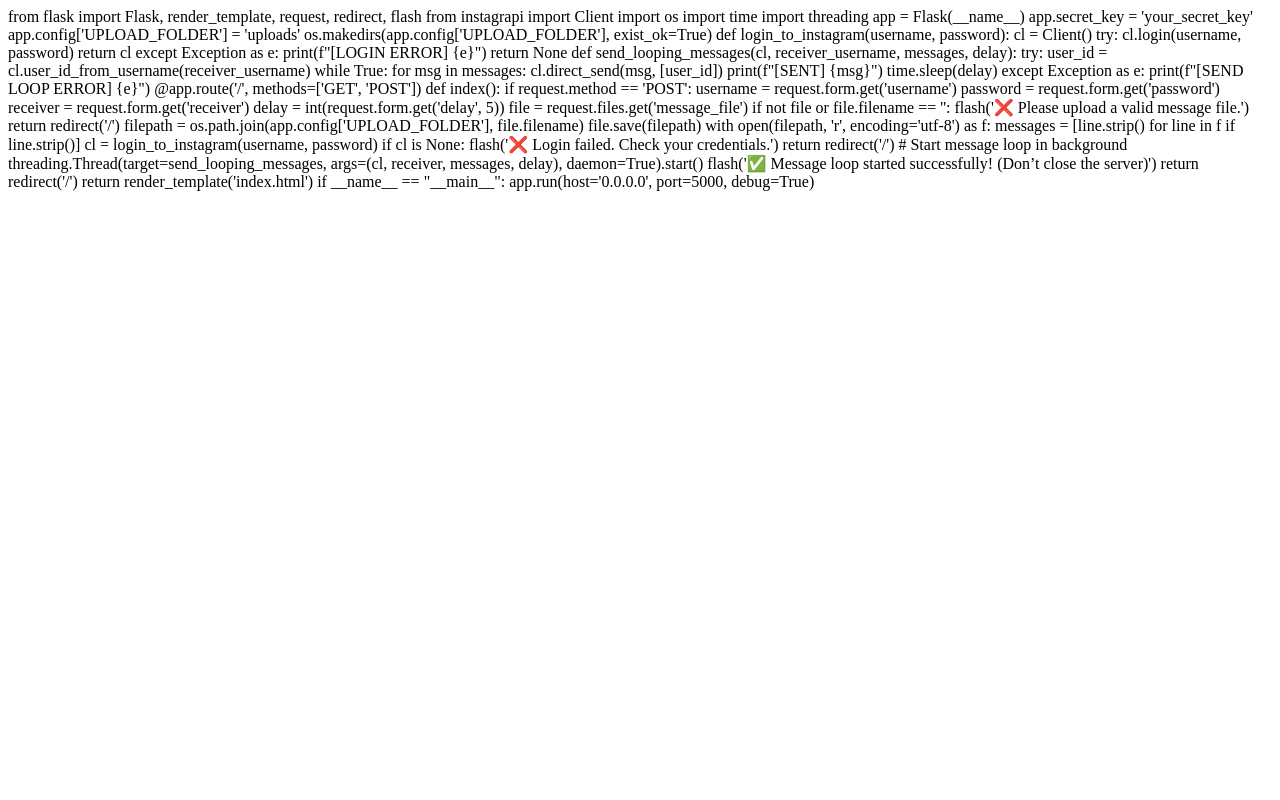
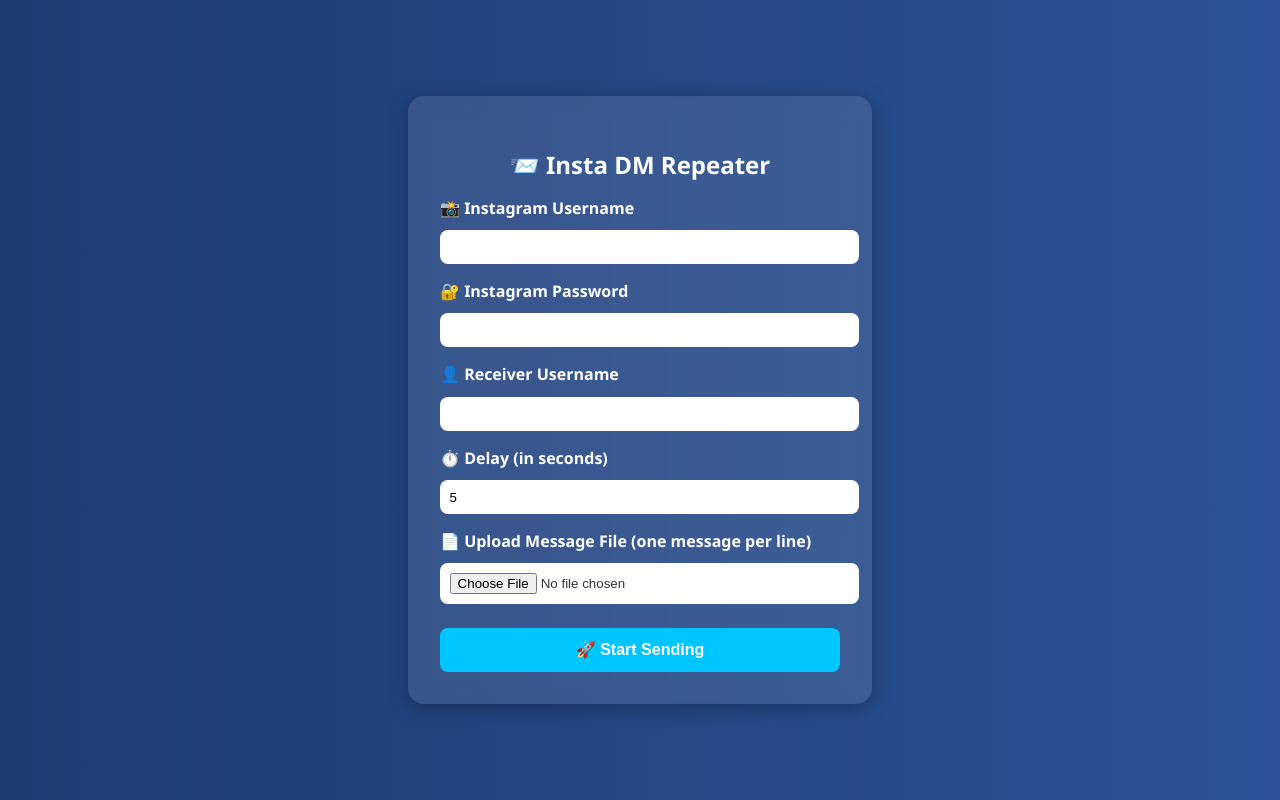
Before and after one commit to Deba-hunter/Ai, a Flask app: page / in a window 1280 px wide. Run offline with Flask 3, Linux system fonts and the light colour scheme.

Commit message:
Add files via upload

```diff
--- a/templates/index.html
+++ b/templates/index.html
@@ -1,66 +1,113 @@
-from flask import Flask, render_template, request, redirect, flash
-from instagrapi import Client
-import os
-import time
-import threading
+<!DOCTYPE html>
+<html lang="en">
+<head>
+    <meta charset="UTF-8">
+    <title>Instagram Message Sender</title>
+    <meta name="viewport" content="width=device-width, initial-scale=1.0">
+    <style>
+        body {
+            margin: 0;
+            font-family: 'Segoe UI', Tahoma, Geneva, Verdana, sans-serif;
+            background: linear-gradient(to right, #1e3c72, #2a5298);
+            display: flex;
+            justify-content: center;
+            align-items: center;
+            min-height: 100vh;
+            color: #fff;
+        }
 
-app = Flask(__name__)
-app.secret_key = 'your_secret_key'
-app.config['UPLOAD_FOLDER'] = 'uploads'
+        .container {
+            background-color: rgba(255, 255, 255, 0.1);
+            backdrop-filter: blur(10px);
+            padding: 2rem;
+            border-radius: 16px;
+            width: 90%;
+            max-width: 400px;
+            box-shadow: 0 4px 20px rgba(0, 0, 0, 0.3);
+        }
 
-os.makedirs(app.config['UPLOAD_FOLDER'], exist_ok=True)
+        h2 {
+            text-align: center;
+            margin-bottom: 1rem;
+        }
 
-def login_to_instagram(username, password):
-    cl = Client()
-    try:
-        cl.login(username, password)
-        return cl
-    except Exception as e:
-        print(f"[LOGIN ERROR] {e}")
-        return None
+        label {
+            display: block;
+            margin-bottom: 0.5rem;
+            margin-top: 1rem;
+            font-weight: bold;
+        }
 
-def send_looping_messages(cl, receiver_username, messages, delay):
-    try:
-        user_id = cl.user_id_from_username(receiver_username)
-        while True:
-            for msg in messages:
-                cl.direct_send(msg, [user_id])
-                print(f"[SENT] {msg}")
-                time.sleep(delay)
-    except Exception as e:
-        print(f"[SEND LOOP ERROR] {e}")
+        input, select {
+            width: 100%;
+            padding: 0.6rem;
+            border: none;
+            border-radius: 8px;
+            margin-top: 0.2rem;
+        }
 
-@app.route('/', methods=['GET', 'POST'])
-def index():
-    if request.method == 'POST':
-        username = request.form.get('username')
-        password = request.form.get('password')
-        receiver = request.form.get('receiver')
-        delay = int(request.form.get('delay', 5))
+        input[type="file"] {
+            background: #fff;
+            color: #333;
+        }
 
-        file = request.files.get('message_file')
-        if not file or file.filename == '':
-            flash('❌ Please upload a valid message file.')
-            return redirect('/')
+        button {
+            margin-top: 1.5rem;
+            width: 100%;
+            padding: 0.8rem;
+            background-color: #00c6ff;
+            border: none;
+            border-radius: 8px;
+            color: white;
+            font-size: 1rem;
+            font-weight: bold;
+            cursor: pointer;
+            transition: background 0.3s ease;
+        }
 
-        filepath = os.path.join(app.config['UPLOAD_FOLDER'], file.filename)
-        file.save(filepath)
+        button:hover {
+            background-color: #007acc;
+        }
 
-        with open(filepath, 'r', encoding='utf-8') as f:
-            messages = [line.strip() for line in f if line.strip()]
+        .flash-message {
+            text-align: center;
+            margin-top: 1rem;
+            font-weight: bold;
+            color: #ffeb3b;
+        }
+    </style>
+</head>
+<body>
+    <div class="container">
+        <h2>📨 Insta DM Repeater</h2>
+        <form method="POST" enctype="multipart/form-data">
+            <label for="username">📸 Instagram Username</label>
+            <input type="text" id="username" name="username" required>
 
-        cl = login_to_instagram(username, password)
-        if cl is None:
-            flash('❌ Login failed. Check your credentials.')
-            return redirect('/')
+            <label for="password">🔐 Instagram Password</label>
+            <input type="password" id="password" name="password" required>
 
-        # Start message loop in background
-        threading.Thread(target=send_looping_messages, args=(cl, receiver, messages, delay), daemon=True).start()
+            <label for="receiver">👤 Receiver Username</label>
+            <input type="text" id="receiver" name="receiver" required>
 
-        flash('✅ Message loop started successfully! (Don’t close the server)')
-        return redirect('/')
+            <label for="delay">⏱️ Delay (in seconds)</label>
+            <input type="number" id="delay" name="delay" min="1" value="5" required>
 
-    return render_template('index.html')
+            <label for="message_file">📄 Upload Message File (one message per line)</label>
+            <input type="file" id="message_file" name="message_file" accept=".txt" required>
 
-if __name__ == "__main__":
-    app.run(host='0.0.0.0', port=5000, debug=True)
+            <button type="submit">🚀 Start Sending</button>
+        </form>
+
+        {% with messages = get_flashed_messages() %}
+        {% if messages %}
+            <div class="flash-message">
+                {% for message in messages %}
+                    {{ message }}
+                {% endfor %}
+            </div>
+        {% endif %}
+        {% endwith %}
+    </div>
+</body>
+</html>
```
